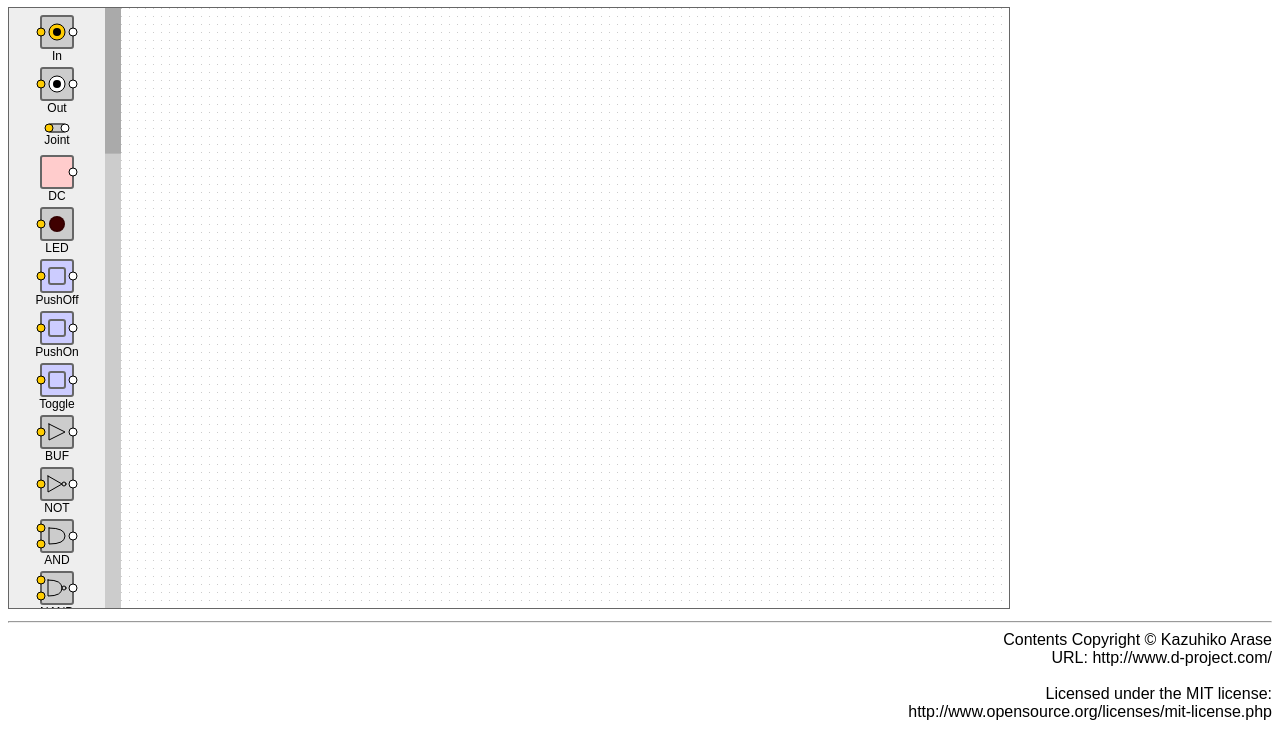
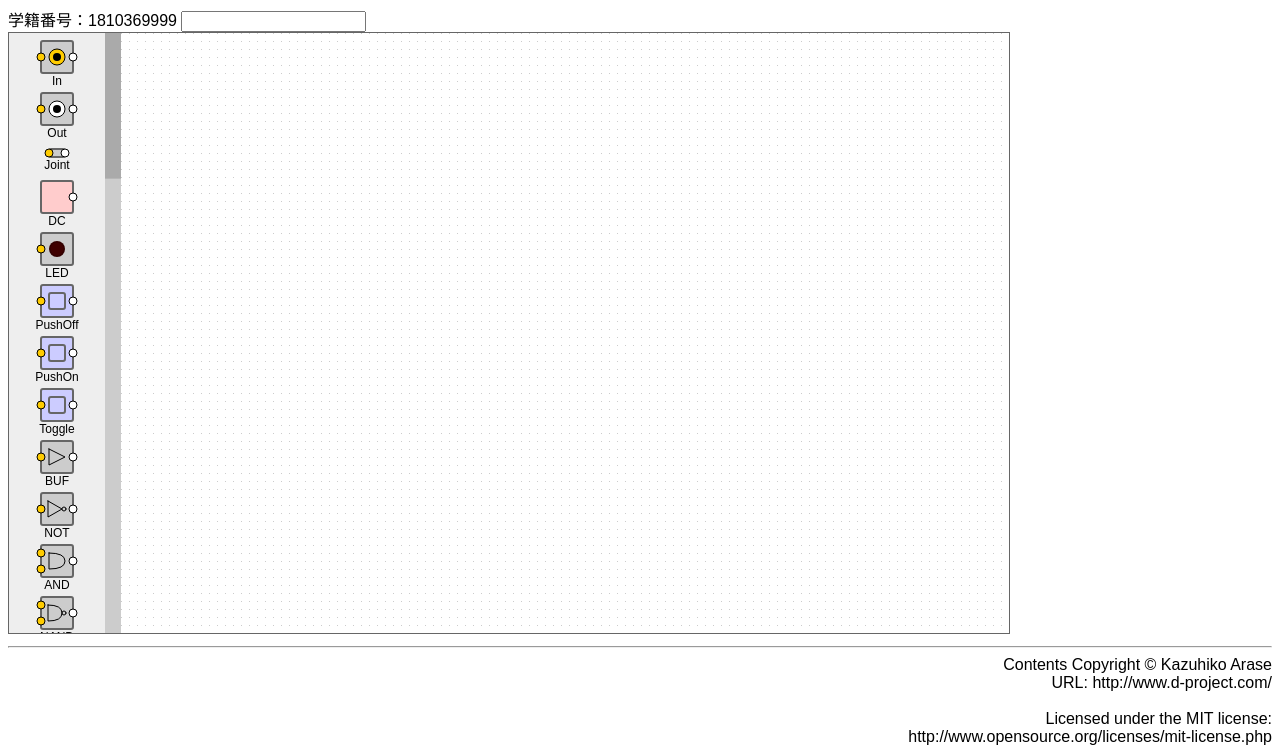
Before and after one commit to ochilab/ochilab.github.io, a plain HTML site: page lecture/logicexp/group-b/sample.html in a window 1280 px wide. Shown: the part 73-827 px from the top of the page. Before the commit the page ends 802 px from the top, so only its background shows below. Drawn offline with Linux system fonts and the light colour scheme.

Commit message:
学籍番号欄と表題入力欄の追加

```diff
--- a/lecture/logicexp/group-b/sample.html
+++ b/lecture/logicexp/group-b/sample.html
@@ -31,6 +31,8 @@
 <body>
 
 <h1>SimcirJS</h1>
+学籍番号：1810369999
+<input type="text" maxlength="30">
 <!--
 Specify width and height only.
 All the other attributes will be used defaults.
```
